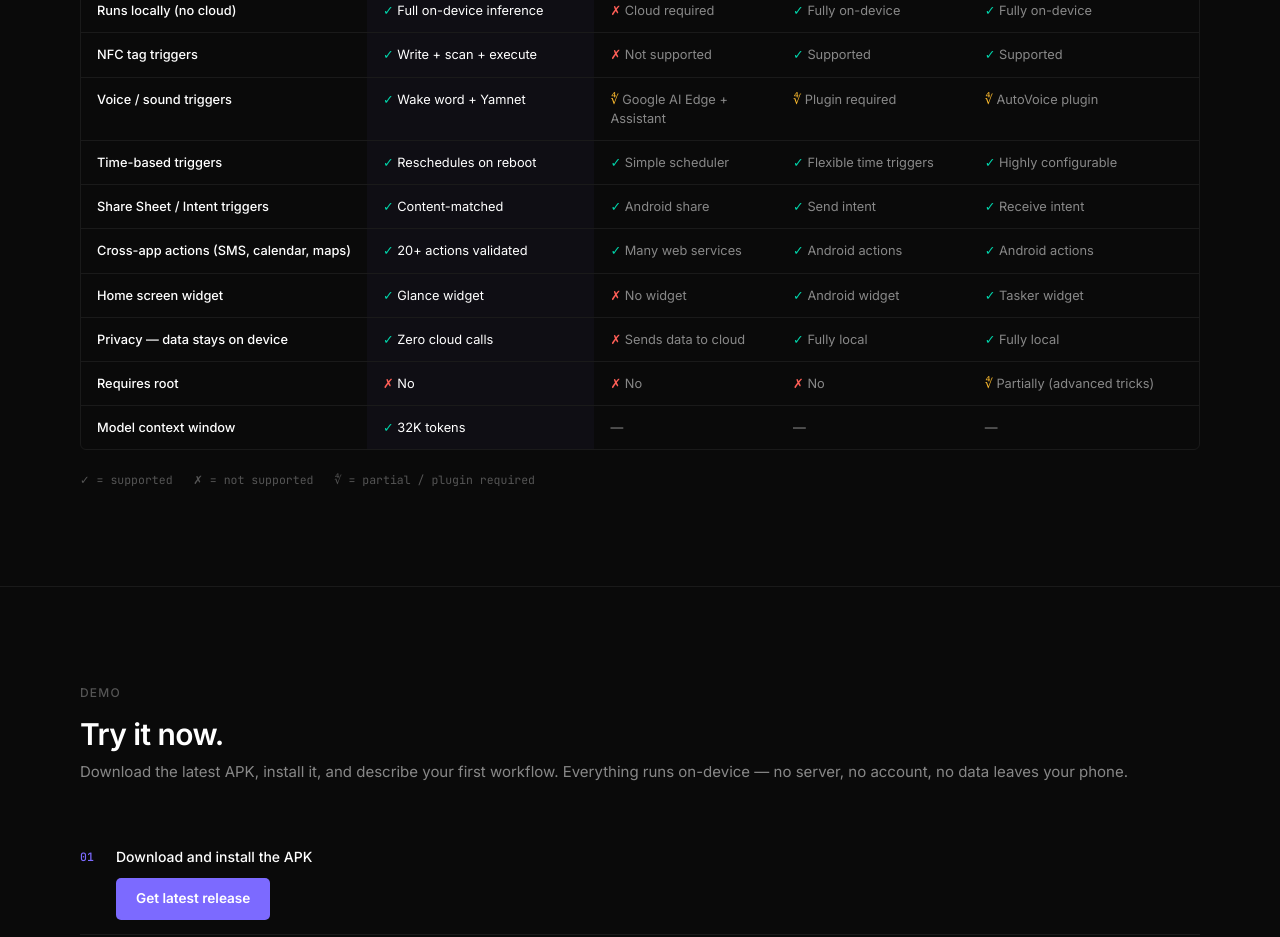
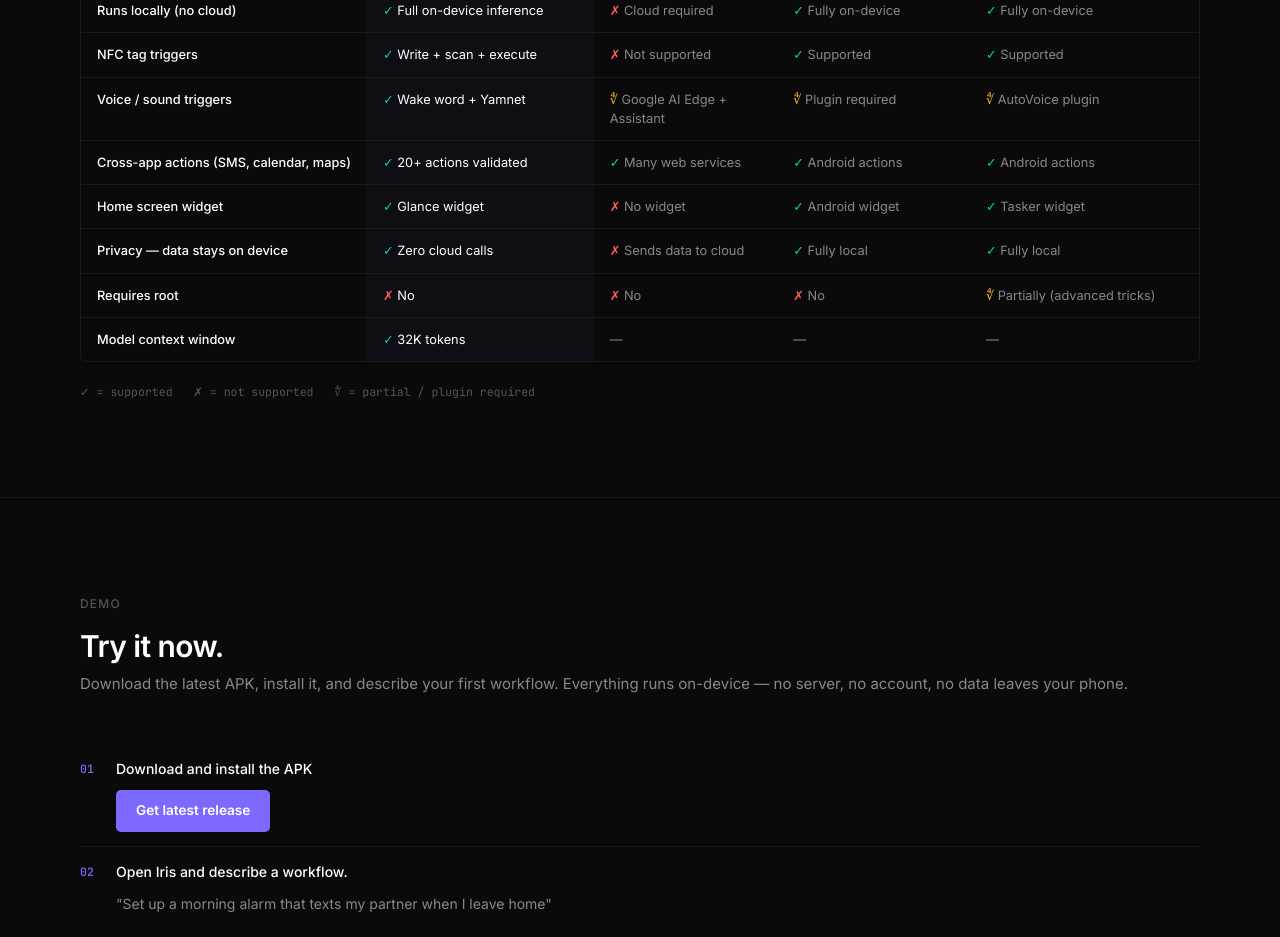
Before and after one commit to tukka25/IRIS-APP, a plain HTML site: page docs/landing-page/index.html in a window 1280 px wide. Shown: the part 4257-5194 px from the top of the page. Drawn offline with Linux system fonts and the light colour scheme.

Commit message:
Add CC-BY license and update landing page table
Add a LICENSE file declaring CC-BY 4.0. Remove two rows from docs/landing-page/index.html's features comparison table: "Time-based triggers" and "Share Sheet / Intent triggers", simplifying the displayed feature set.

```diff
--- a/docs/landing-page/index.html
+++ b/docs/landing-page/index.html
@@ -378,20 +378,6 @@
               <td><span class="partial">&#8732;</span> AutoVoice plugin</td>
             </tr>
             <tr>
-              <td>Time-based triggers</td>
-              <td class="col--iris"><span class="yes">&#10003;</span> Reschedules on reboot</td>
-              <td><span class="yes">&#10003;</span> Simple scheduler</td>
-              <td><span class="yes">&#10003;</span> Flexible time triggers</td>
-              <td><span class="yes">&#10003;</span> Highly configurable</td>
-            </tr>
-            <tr>
-              <td>Share Sheet / Intent triggers</td>
-              <td class="col--iris"><span class="yes">&#10003;</span> Content-matched</td>
-              <td><span class="yes">&#10003;</span> Android share</td>
-              <td><span class="yes">&#10003;</span> Send intent</td>
-              <td><span class="yes">&#10003;</span> Receive intent</td>
-            </tr>
-            <tr>
               <td>Cross-app actions (SMS, calendar, maps)</td>
               <td class="col--iris"><span class="yes">&#10003;</span> 20+ actions validated</td>
               <td><span class="yes">&#10003;</span> Many web services</td>
```
Also changed, not shown: 1 other file.
